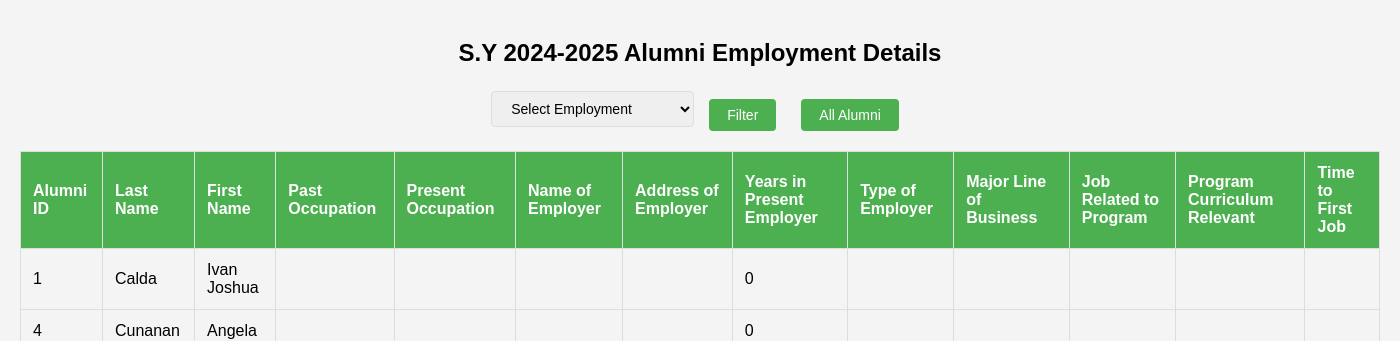
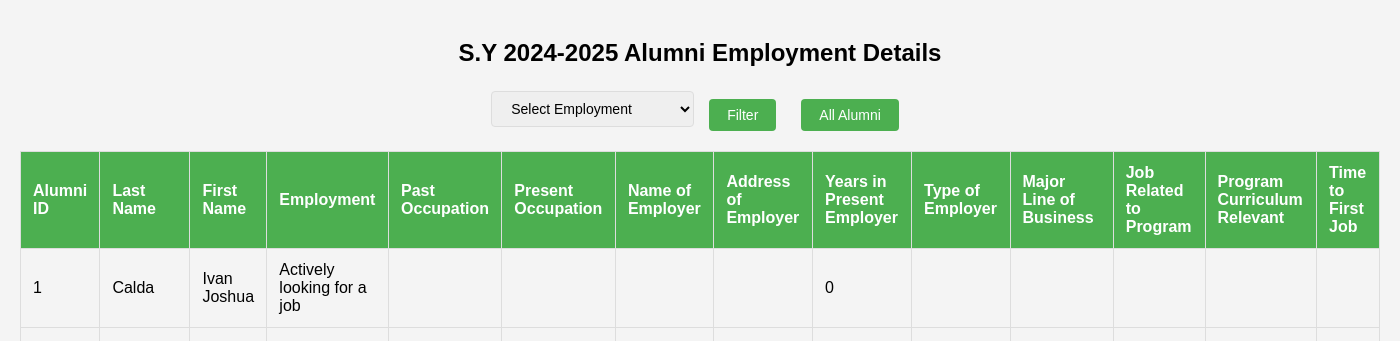
Before and after one commit to Ivanjoshuamallo/alumni-system, a PHP site: page /employment.php in a window 1400 px wide. Shown: the part 65-406 px from the top of the page. Run offline with PHP 8.4, Linux system fonts and the light colour scheme; data that the repository does not hold is empty.

Commit message:
employment.php

```diff
--- a/employment.php
+++ b/employment.php
@@ -11,6 +11,7 @@ $query = "SELECT
             a.alumni_id,
             a.last_name,
             a.first_name,
+            e.employment,
             e.past_occupation,
             e.present_occupation,
             e.name_of_employer,
@@ -115,6 +116,7 @@ $totalPages = ceil($totalAlumni / $resultsPerPage);
                     <th>Alumni ID</th>
                     <th>Last Name</th>
                     <th>First Name</th>
+                    <th>Employment</th>
                     <th>Past Occupation</th>
                     <th>Present Occupation</th>
                     <th>Name of Employer</th>
@@ -133,6 +135,7 @@ $totalPages = ceil($totalAlumni / $resultsPerPage);
                         <td><?= $row['alumni_id'] ?></td>
                         <td><?= $row['last_name'] ?></td>
                         <td><?= $row['first_name'] ?></td>
+                        <td><?= $row['employment'] ?></td>
                         <td><?= $row['past_occupation'] ?></td>
                         <td><?= $row['present_occupation'] ?></td>
                         <td><?= $row['name_of_employer'] ?></td>
```
